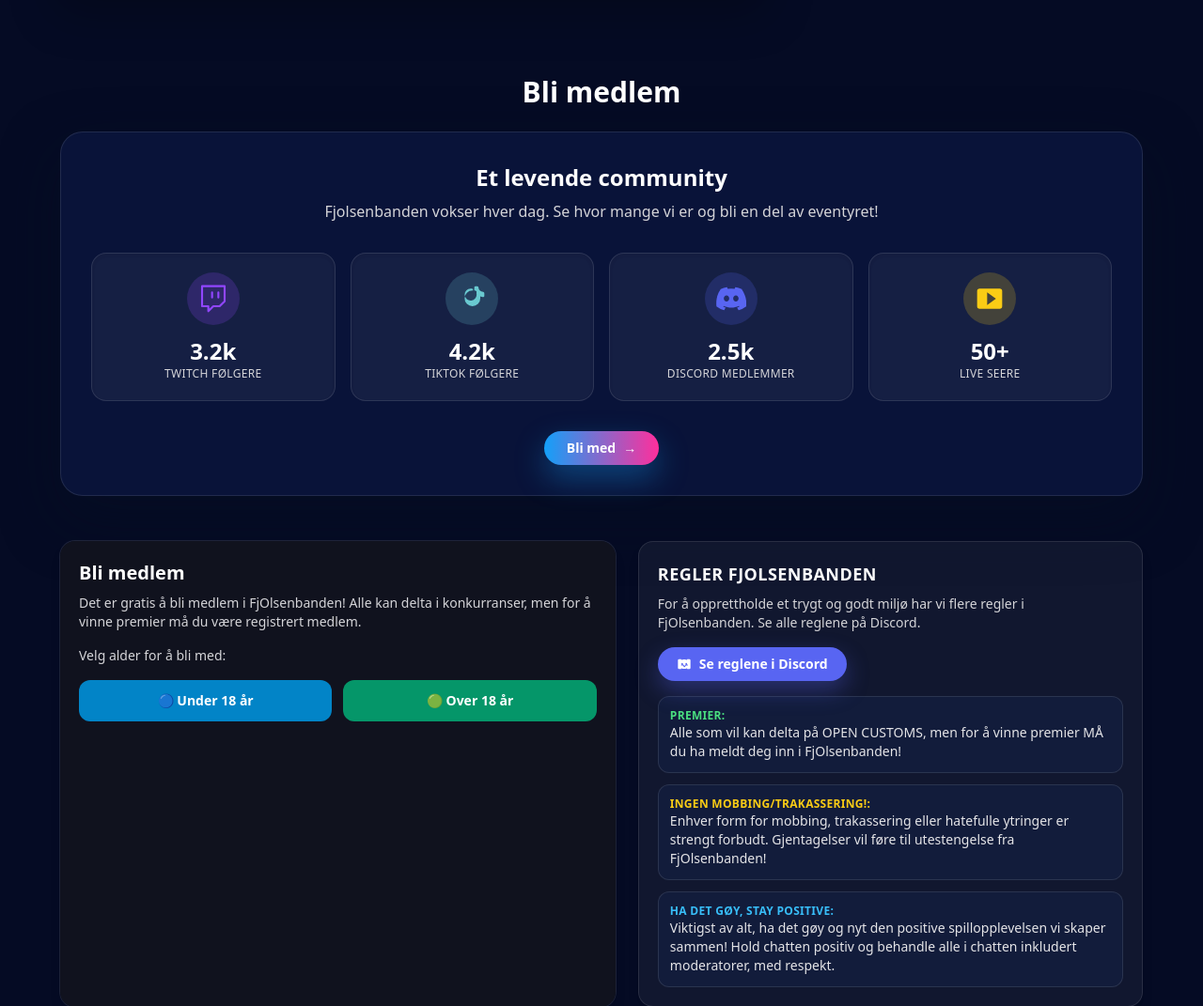
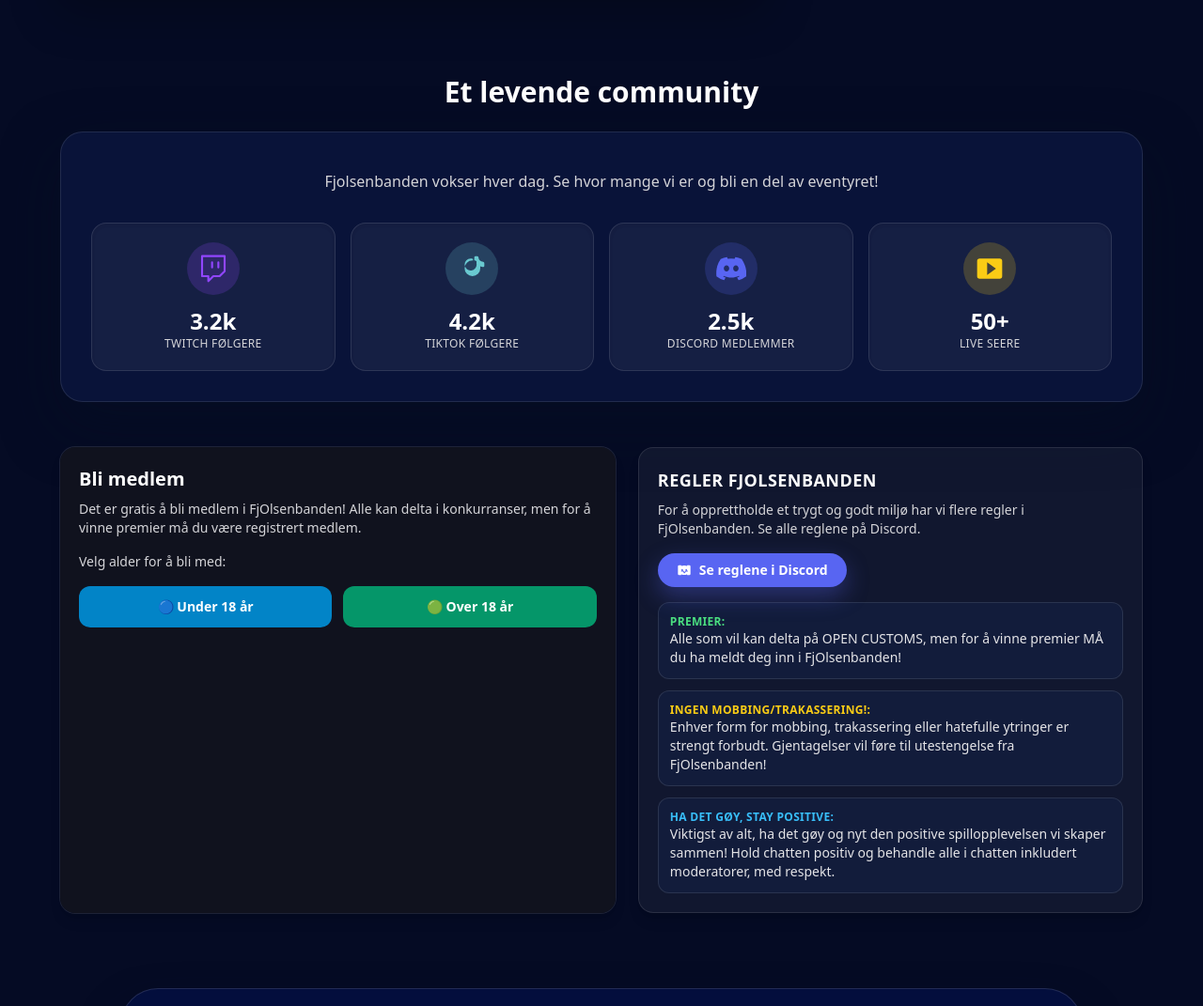
Before and after one commit to XS227/Fjolsenbanden, a PHP site: page / in a window 1280 px wide. Shown: the part 1113-2184 px from the top of the page at 94% size. Run offline with PHP 8.4, Linux system fonts and the light colour scheme; some libraries are stand-ins or nearby versions.

Commit message:
Remove membership CTA heading and button

```diff
--- a/index.php
+++ b/index.php
@@ -864,10 +864,9 @@
         </script>
 
         <section id="medlemskap" class="section-shell mt-20 text-center">
-          <h2 class="mb-4 text-3xl font-bold">Bli medlem</h2>
+          <h2 class="mb-4 text-3xl font-bold">Et levende community</h2>
           <div class="mx-auto mt-6 max-w-6xl rounded-3xl border border-white/10 bg-[#0B163F]/80 p-6 shadow-[0_24px_60px_rgba(6,14,35,0.55)] sm:p-8">
             <div class="mx-auto max-w-2xl text-center">
-              <h3 class="text-2xl font-bold text-white">Et levende community</h3>
               <p class="mt-2 text-sm text-zinc-300 sm:text-base">
                 Fjolsenbanden vokser hver dag. Se hvor mange vi er og bli en del av eventyret!
               </p>
@@ -918,15 +917,7 @@
                 </div>
               </div>
             </div>
-            <div class="mt-8 flex justify-center">
-              <a
-                href="#medlemskap-registrering"
-                class="inline-flex items-center gap-2 rounded-full bg-gradient-to-r from-[#13A0F9] to-[#FF2F9C] px-6 py-2 text-sm font-semibold text-white shadow-[0_14px_32px_rgba(19,160,249,0.35)] transition hover:from-[#0d8bd6] hover:to-[#e12585] focus:outline-none focus:ring-2 focus:ring-offset-2 focus:ring-offset-[#0B163F] focus:ring-[#13A0F9]"
-              >
-                Bli med
-                <span aria-hidden="true">→</span>
-              </a>
-            </div>
+
           </div>
           <div id="medlemskap-registrering" class="mx-auto mt-12 grid max-w-6xl gap-6 lg:grid-cols-[minmax(0,1.1fr)_minmax(0,1fr)]">
             <div class="rounded-2xl bg-zinc-900/60 p-5 text-left text-white shadow-lg ring-1 ring-white/10">
```
Also changed, not shown: index.html (+1 -10 lines).
